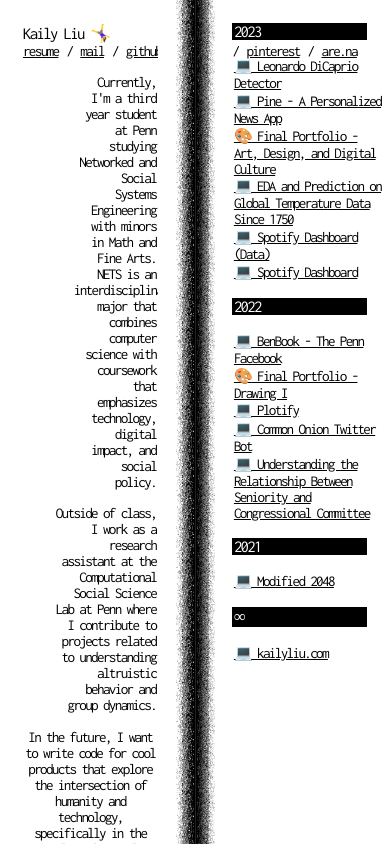
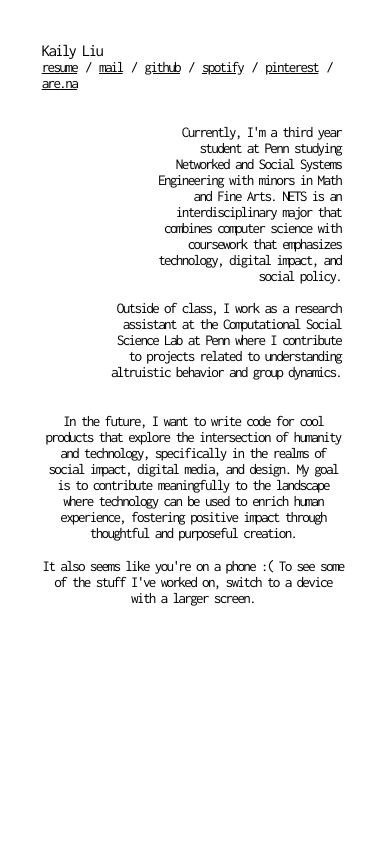
Before and after one commit to kailyliu/my-portfolio, a Next.js app: page / in a window 390 px wide. Shown: the top 844 px of the page. Built offline with nearby package versions, Linux system fonts and the light colour scheme.

Commit message:
updating for mobile

```diff
--- a/components/home.tsx
+++ b/components/home.tsx
@@ -14,7 +14,7 @@ const Home: React.FC = () => {
     <div>
       <main className={styles.main}>
         <div className={styles.left}>
-          <p className={styles.name}> Kaily Liu 🤸‍♀️</p>
+          <p className={styles.name}> Kaily Liu</p>
           <div className={styles.links}>
             <a href="https://drive.google.com/file/d/14gHI7W3RUUGwAC63B53VnG0wWWlLUtJR/view?usp=sharing" target="_blank" rel="noopener noreferrer">resume</a>
             <span>  /  </span>
@@ -51,6 +51,10 @@ const Home: React.FC = () => {
               fostering positive impact through thoughtful and purposeful creation.
             </p>
           </div>
+          <div className={styles.mobileComponent}>
+            <p>It also seems like you're on a phone :( To see some of the stuff I've worked on, switch to
+            a device with a larger screen.</p>
+          </div>
         </div>
         <img className={styles.divider} src="/images/book-graphic.png"/>
         <div className={styles.right}>
--- a/styles/Home.module.css
+++ b/styles/Home.module.css
@@ -92,3 +92,39 @@
     pointer-events: none;
     user-select: none;
 }
+
+.mobileComponent {
+    display: hidden;
+    width: 90%;
+    margin-top: 5%;
+    margin-left: 10%;
+    margin-right: 10%;
+    text-align: center;
+    font-size: 1.8vh;
+}
+
+@media screen and (max-width: 900px) {
+    .main {
+      display: flex;
+      flex-direction: column;
+    }
+
+    .divider, .divider2 {
+      display: none;
+    }
+
+    .left {
+        width: 90%;
+    }
+
+    .right {
+      display: none;
+    }
+}
+
+@media screen and (max-width: 400px) {
+    .links {
+        display: flex;
+        flex-wrap: wrap;
+    }
+}
```
